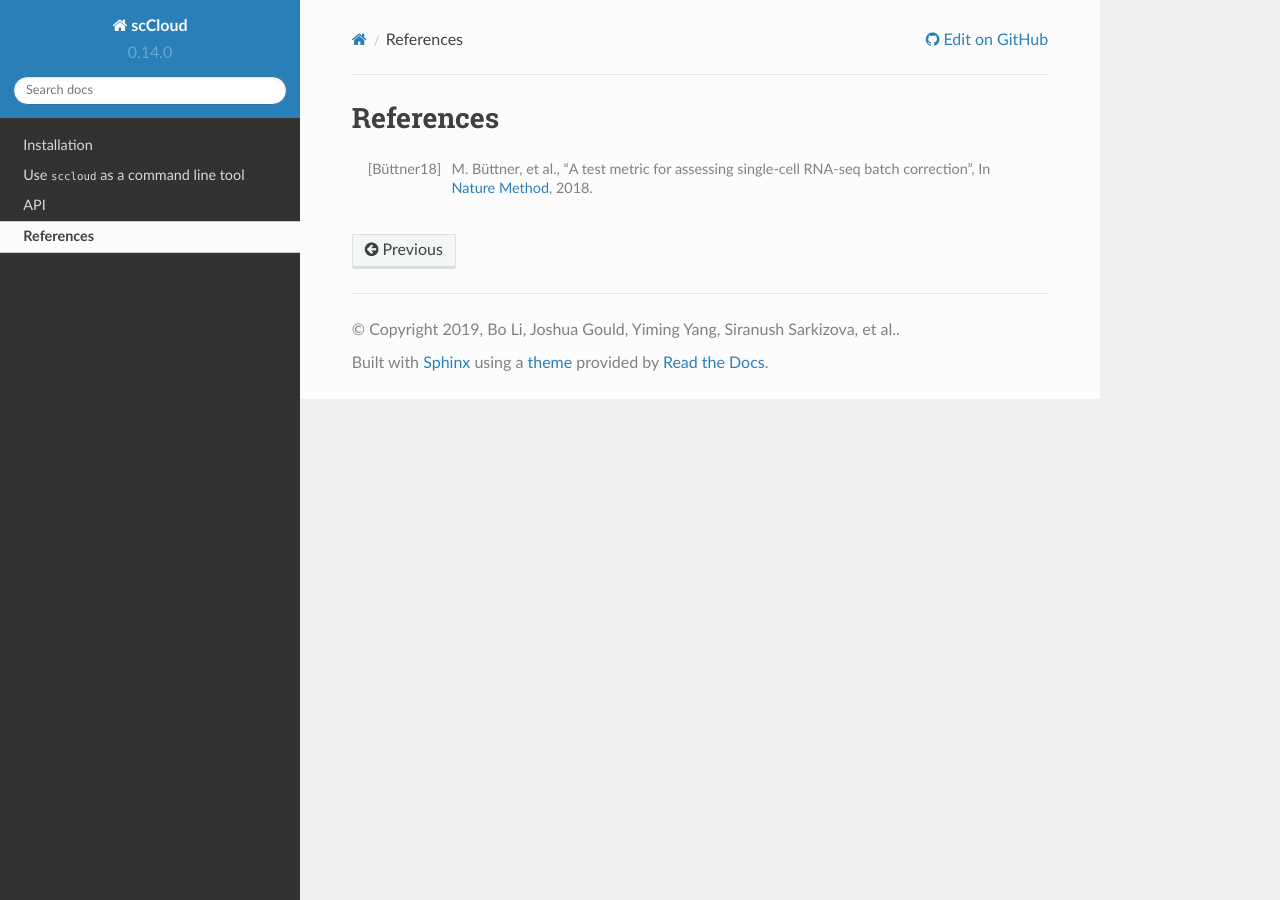
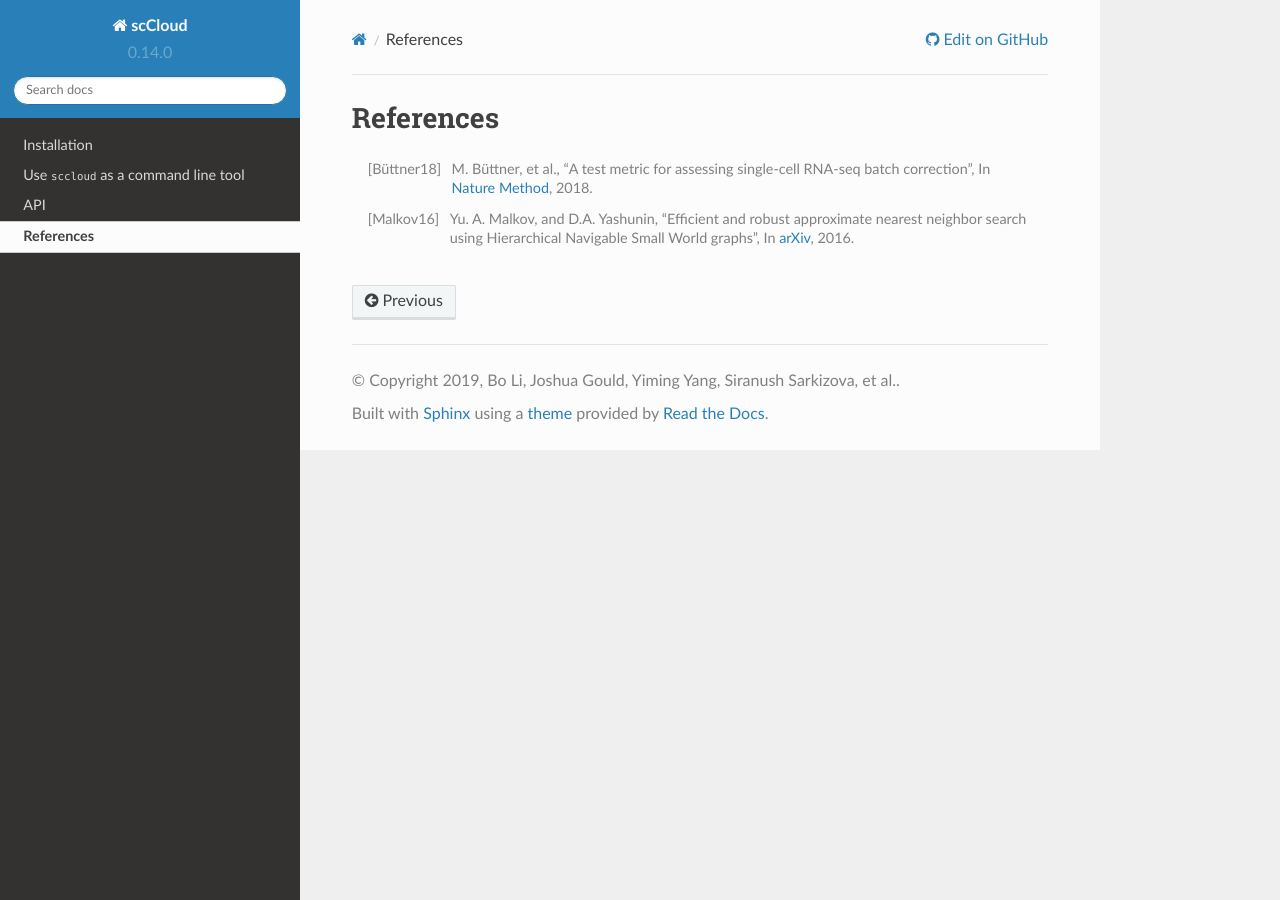
Before and after one commit to lilab-bcb/pegasus, a Sphinx documentation site: the page built from docs/references.rst, in a window 1280 px wide. Built offline with Sphinx 7.4.7 and the Read the Docs theme 2.0.0, drawn with Linux system fonts in a browser that asks for light colours; formulas are drawn with MathJax 3.

Commit message:
Add link to hnswlib

```diff
--- a/docs/references.rst
+++ b/docs/references.rst
@@ -4,3 +4,7 @@ References
 .. [Büttner18] M. Büttner, et al.,
    "A test metric for assessing single-cell RNA-seq batch correction",
    In `Nature Method <https://www.nature.com/articles/s41592-018-0254-1>`__, 2018.
+
+.. [Malkov16] Yu. A. Malkov, and D.A. Yashunin,
+   "Efficient and robust approximate nearest neighbor search using Hierarchical Navigable Small World graphs",
+   In `arXiv <https://arxiv.org/abs/1603.09320>`__, 2016.
```
Also changed, not shown: 1 other file.
